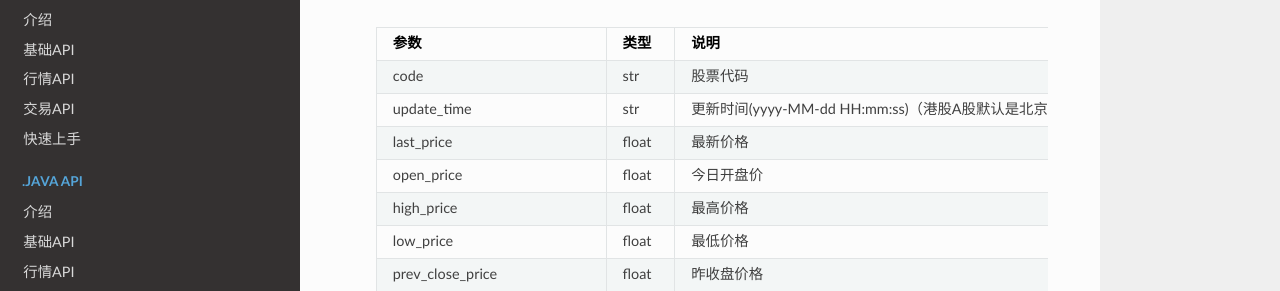
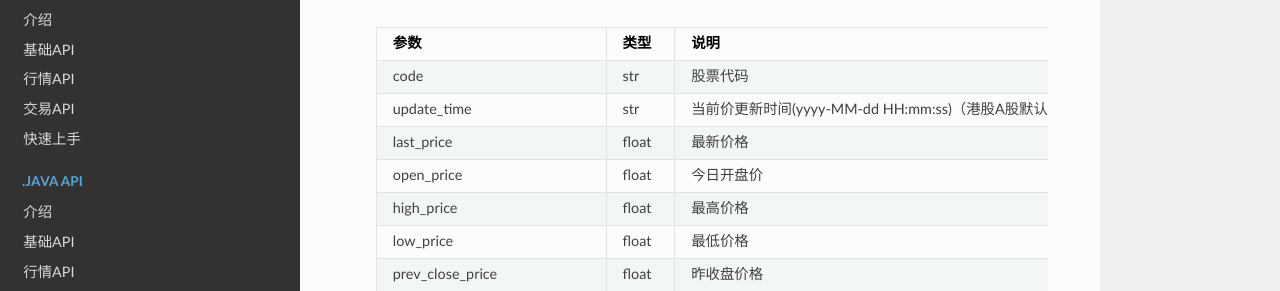
Before and after one commit to FutunnOpen/futu-api-doc, a Sphinx documentation site: the page built from doc_maker/source/api/Quote_API.rst, in a window 1280 px wide and 900 px high, scrolled down 7149 px. Shown: the part 158-449 px from the top of the window. Built offline with Sphinx 7.4.7 and the Read the Docs theme 2.0.0, drawn with Linux system fonts in a browser that asks for light colours; some of the changed text lies outside the part shown.

Commit message:
补充更新时间的说明

```diff
--- a/doc_maker/source/api/Quote_API.rst
+++ b/doc_maker/source/api/Quote_API.rst
@@ -434,7 +434,7 @@ get_market_snapshot
  参数                                类型                       说明
  ===============================   =============   ===================================================================
  code                               str            股票代码
- update_time                        str            更新时间(yyyy-MM-dd HH:mm:ss)（港股A股默认是北京时间）
+ update_time                        str            当前价更新时间(yyyy-MM-dd HH:mm:ss)（港股A股默认是北京时间）
  last_price                         float          最新价格
  open_price                         float          今日开盘价
  high_price                         float          最高价格
@@ -1138,7 +1138,7 @@ get_stock_quote
 ======================  ===========   ==============================================================
 code                    str            股票代码
 data_date               str            日期
-data_time               str            时间（港股A股默认是北京时间）
+data_time               str            当前价更新时间（港股A股默认是北京时间）
 last_price              float          最新价格
 open_price              float          今日开盘价
 high_price              float          最高价格
```
